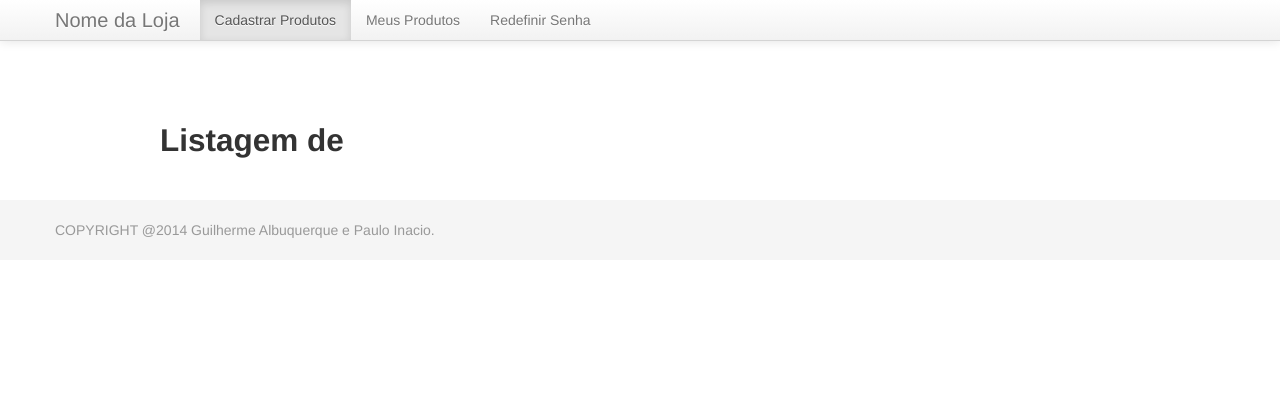
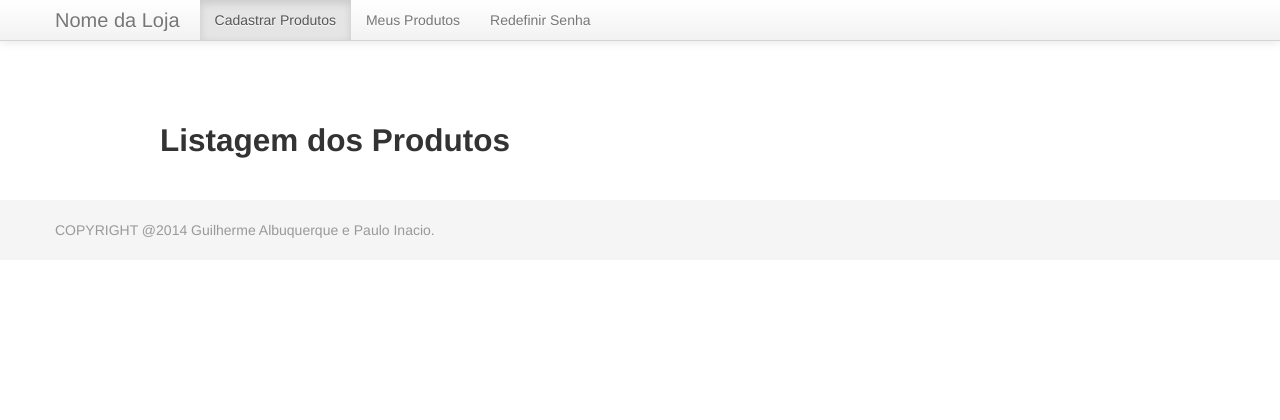
Before and after one commit to lanchinho/Prod-Announcer---Web, a Django app: template prod_announcer/produto/templates/listagem_produto.html in a window 1280 px wide. Shown: the top 420 px of the page. Run offline with Django 3.2, Linux system fonts and the light colour scheme; the template is opened without the code that fills it, so the values that code supplies are empty.

Commit message:
Consertando as mudanças realizadas pelo PC

```diff
--- a/prod_announcer/produto/templates/listagem_produto.html
+++ b/prod_announcer/produto/templates/listagem_produto.html
@@ -1,8 +1,8 @@
 {% extends "utils/base.html"%}
-{% block page-title %}{{ block.super }} - Lista de {{ titulo_produtos }}{% endblock %}
+{% block page-title %}{{ block.super }} - Lista de Produtos Cadastrados{% endblock %}
 {% block content %}
 <div id="subcontent">
-       <h2>Listagem de {{ titulo_produtos }}</h2>
+       <h2>Listagem dos Produtos</h2>
 
        <div class="clear"></div>
 </div> <!-- End subcontent id -->
@@ -10,9 +10,7 @@
 <div id="content">
     {% for produto in produtos %}
         <section class="produtos-{% cycle 'odd' 'even' %}">
-            <a href="{% url 'detalhar_produto' tipo_produto=tipo_produto id_produto=produto.pk %}" target="_blank">
-                {{ produto.get_nome_or_razao }}
-            </a>
+                {{ produto.get_nome_produto}}
         </section>
     {% endfor %}
 </div> <!--- End content id --->
--- a/prod_announcer/produto/urls.py
+++ b/prod_announcer/produto/urls.py
@@ -6,6 +6,6 @@ from prod_announcer.produto import views
 urlpatterns = patterns('',
 
 	url(r'^cadastro_produto/$', views.cadastrar_produto, name= 'cadastro_produto'),
-	url(r'^listagem_produtos/$', views.listar_produtos, name= 'listagem_produtos'),
+	url(r'produto/(?P<tipo_produto>.+)/$', views.listar_produtos, name= 'listar_produtos'),
 	url(r'^sucesso/$', TemplateView.as_view(template_name="sucesso.html"), name='sucesso'),
     )
--- a/prod_announcer/templates/utils/base.html
+++ b/prod_announcer/templates/utils/base.html
@@ -91,7 +91,7 @@
             <div class="nav-collapse collapse">
               <ul class="nav">
                 <li class="active"><a href="{% url "cadastro_produto" %}">Cadastrar Produtos</a></li>
-               <li><a href="{% url "listagem_produto" %}">Meus Produtos</a></li>
+               <li><a href="{% url 'listar_produtos' tipo_produto='produto' %}">Meus Produtos</a></li>
                 <li><a href="{% url "redefinir_senha" %}">Redefinir Senha</a></li>
               </ul>
             </div><!--/.nav-collapse -->
```
Also changed, not shown: prod_announcer/produto/models.py (+7 -5 lines), prod_announcer/produto/views.py (+2 -5 lines).
